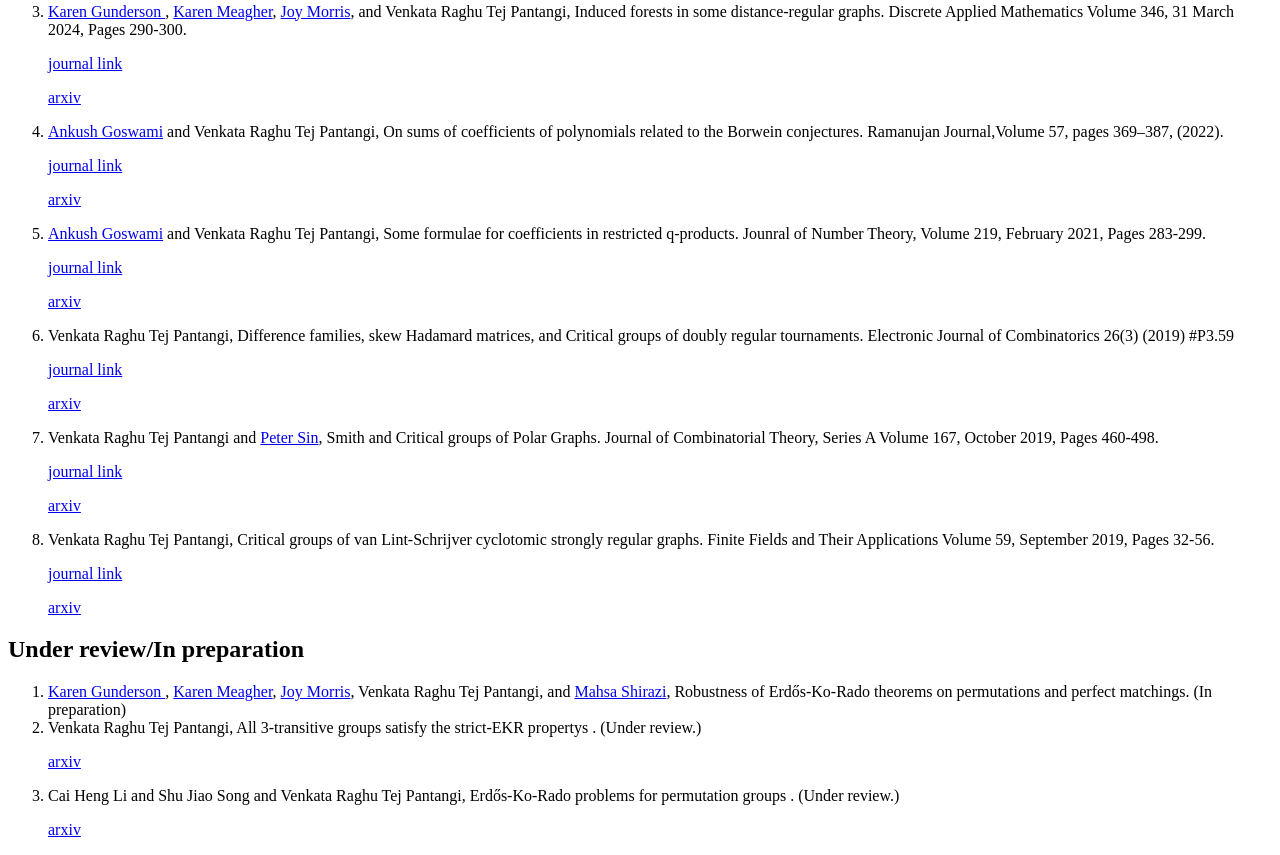
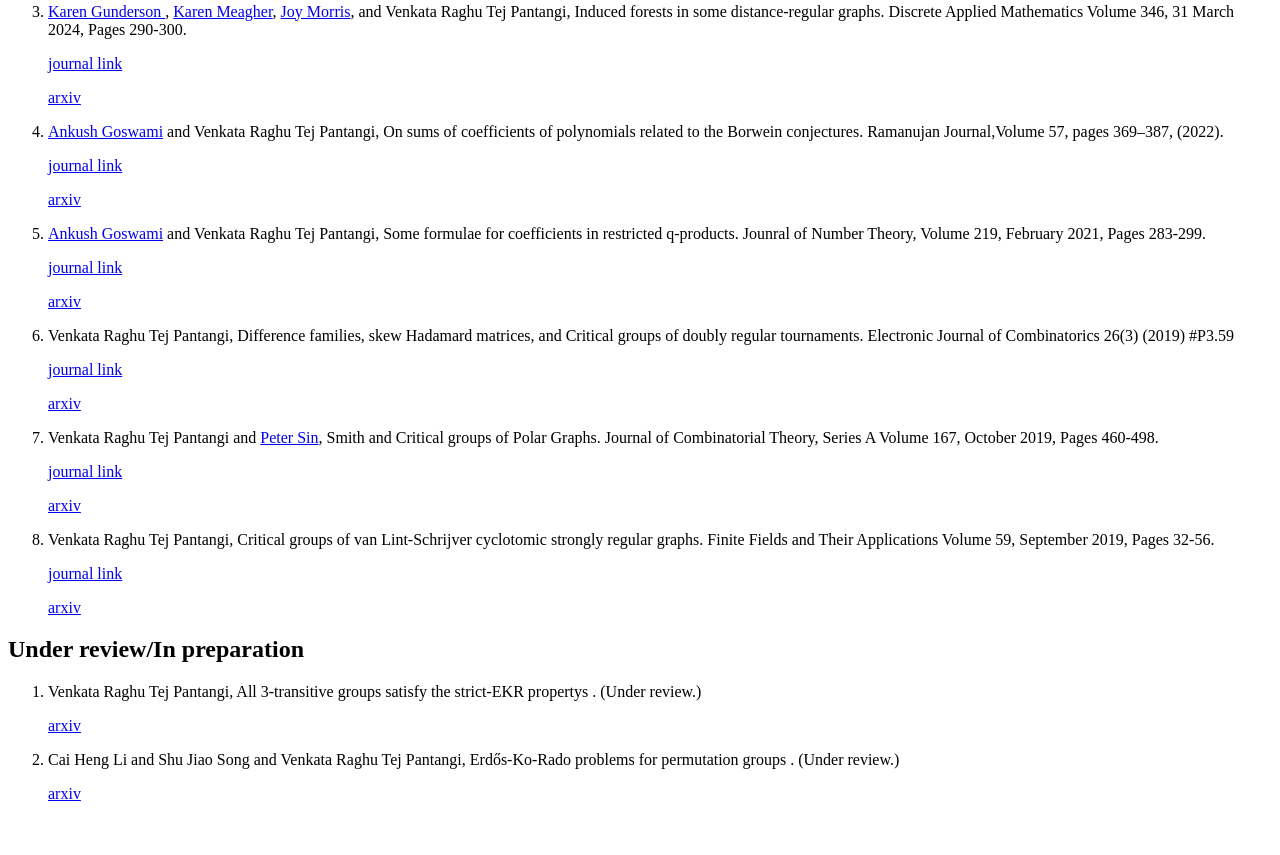
Before and after one commit to Venkatapantangi/Venkatapantangi.github.io, a plain HTML site: page index.html in a window 1280 px wide. Shown: the part 778-1633 px from the top of the page. After the commit the page ends 1597 px from the top, so only its background shows below. Drawn offline with Linux system fonts and the light colour scheme.

Commit message:
Update index.html

```diff
--- a/index.html
+++ b/index.html
@@ -81,8 +81,8 @@ Volume 59, September 2019, Pages 32-56.
  </ol>
  <h2>Under review/In preparation</h2>
   <ol>
-<li><a href="http://home.cc.umanitoba.ca/~umjohan1/"target="_blank">Karen Gunderson </a>, <a href="https://uregina.ca/~meagherk/"target="_blank">Karen Meagher</a>, <a href="https://www.cs.uleth.ca/~morris/"target="_blank">Joy Morris</a>, Venkata Raghu Tej Pantangi, and <a href="https://mshirazi.com/"target="_blank">Mahsa Shirazi</a>,    Robustness of Erdős-Ko-Rado theorems on permutations and perfect matchings. (In preparation)
-   </li>
+<!--<li><a href="http://home.cc.umanitoba.ca/~umjohan1/"target="_blank">Karen Gunderson </a>, <a href="https://uregina.ca/~meagherk/"target="_blank">Karen Meagher</a>, <a href="https://www.cs.uleth.ca/~morris/"target="_blank">Joy Morris</a>, Venkata Raghu Tej Pantangi, and <a href="https://mshirazi.com/"target="_blank">Mahsa Shirazi</a>,    Robustness of Erdős-Ko-Rado theorems on permutations and perfect matchings. (In preparation)
+   </li>?-->
 
 
     <li> Venkata Raghu Tej Pantangi, All 3-transitive groups satisfy the strict-EKR propertys . (Under review.)
```
